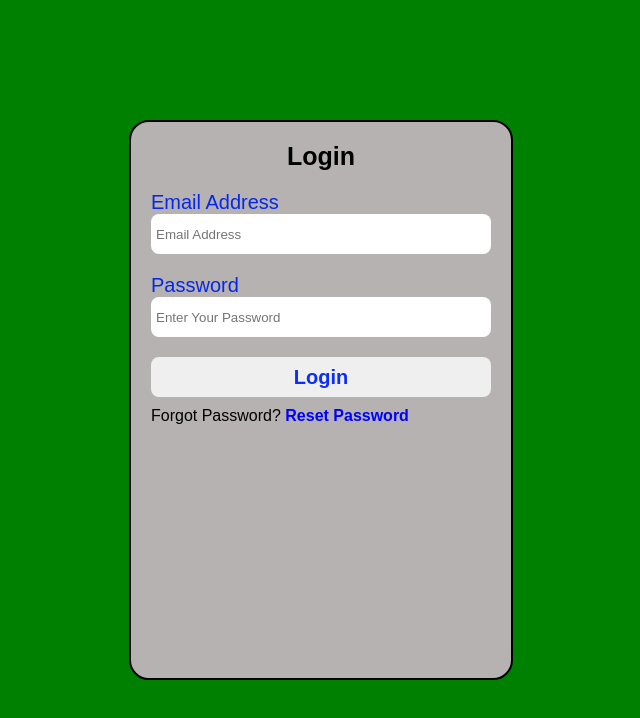
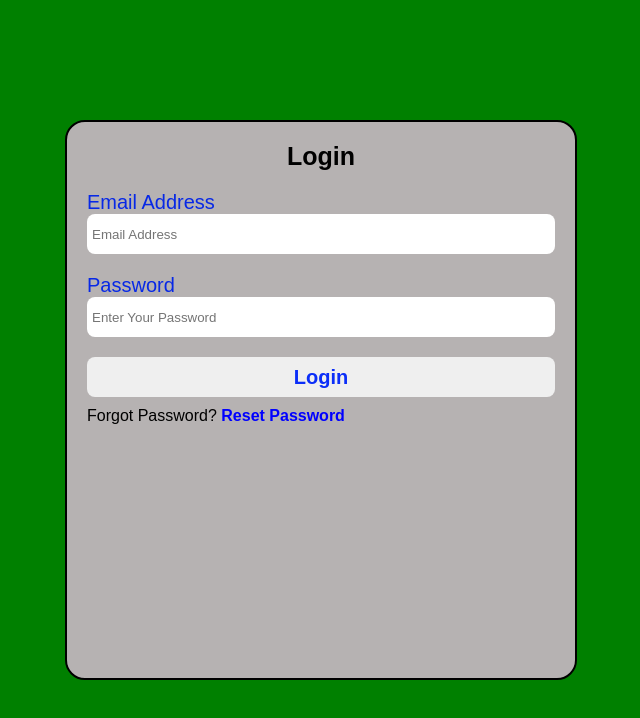
Before and after one commit to adewaleftk/piclit-frontend, a React (Vite) app: page /login in a window 1280 px wide. Shown: the top 718 px of the page, without its empty margins (319-959 px from the left). Built offline with nearby package versions, Linux system fonts and the light colour scheme.

Commit message:
reset password page added

```diff
--- a/src/assets/styles/imageupload.css
+++ b/src/assets/styles/imageupload.css
@@ -14,7 +14,7 @@
     flex-direction: column;
     border-radius: 20px;
     padding: 20px;
-    width: 30%;
+    width: 40%;
     background: rgb(182, 178, 178);
 }
 
--- a/src/assets/styles/login.css
+++ b/src/assets/styles/login.css
@@ -14,7 +14,7 @@
     flex-direction: column;
     border-radius: 20px;
     padding: 20px;
-    width: 30%;
+    width: 40%;
     background: rgb(182, 178, 178);
 }
 
--- a/src/assets/styles/register.css
+++ b/src/assets/styles/register.css
@@ -14,7 +14,7 @@
     flex-direction: column;
     border-radius: 20px;
     padding: 20px;
-    width: 30%;
+    width: 40%;
     background: rgb(182, 178, 178);
 }
 
```
